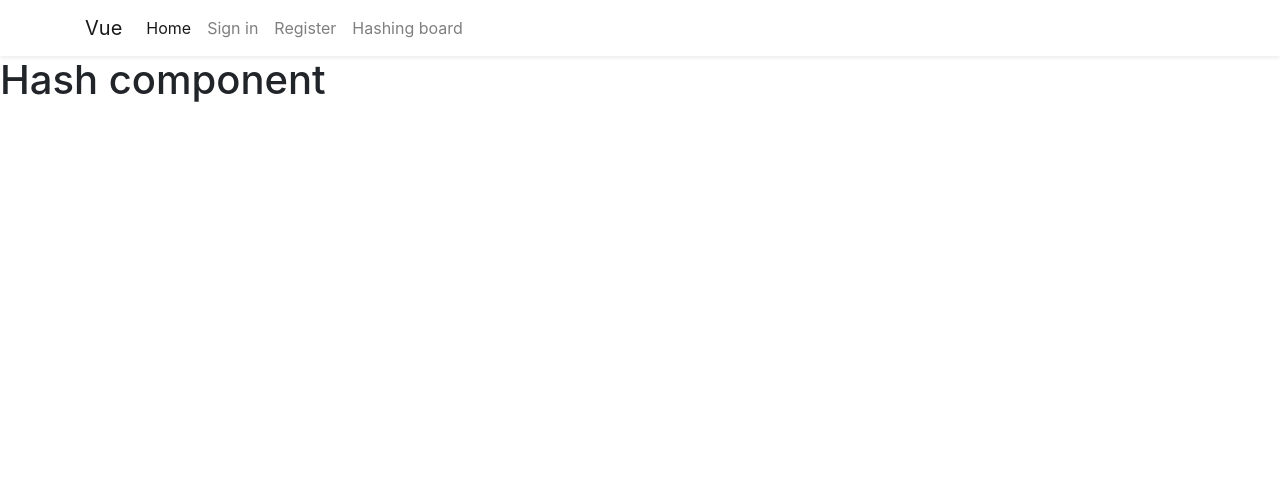
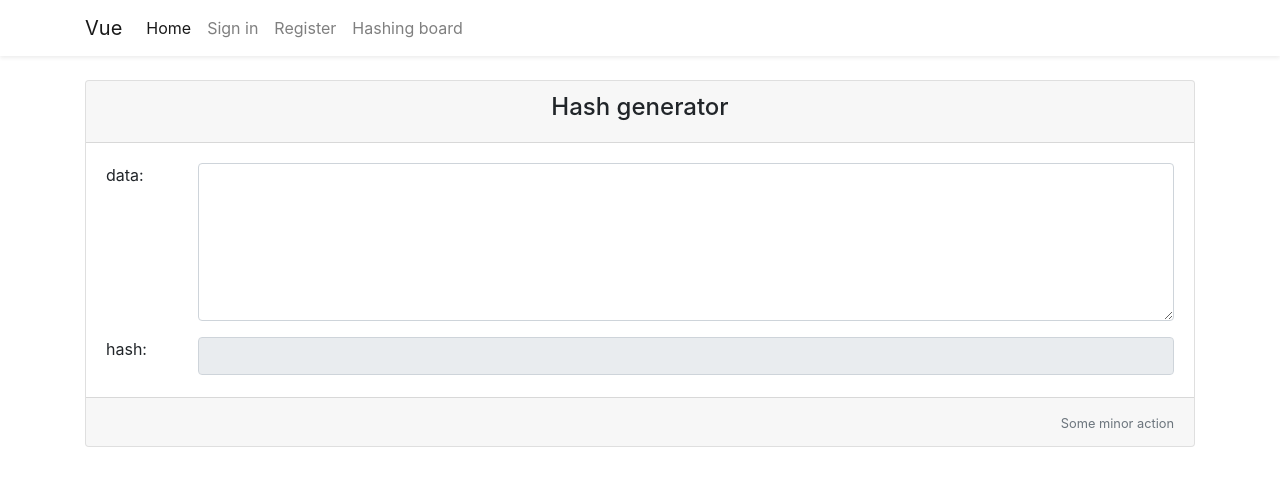
Before and after one commit to marian-roller/86-vue-crypto, a Vue app: page /hash in a window 1280 px wide. Shown: the top 486 px of the page. Built offline with nearby package versions, Linux system fonts and the light colour scheme.

Commit message:
prepare hash component for first data flow

```diff
--- a/src/App.vue
+++ b/src/App.vue
@@ -1,7 +1,9 @@
 <template>
     <div>
         <Navigation />
-        <router-view />
+        <div class="container">
+            <router-view />
+        </div>
     </div>
 </template>
 
--- a/src/components/Hash.vue
+++ b/src/components/Hash.vue
@@ -1,9 +1,77 @@
 <template>
-    <h1>Hash component</h1>
+    <div>
+        <section class="mt-4">
+            <div class="card">
+                <div class="card-header text-center">
+                    <h4>Hash generator</h4>
+                </div>
+                <div class="card-body">
+                    <div class="row">
+                        <div class="col-md-1">
+                            <p>data:</p>
+                        </div>
+                        <div class="col-md-11">
+                            <textarea
+                            id="input"
+                            class="form-control"
+                            rows="6"
+                            v-model="form.input"
+                            @keyup="sendToConvert"
+                            ></textarea>
+                        </div>
+                    </div>
+                    <div class="row mt-3">
+                        <div class="col-md-1">
+                            <p>hash:</p>
+                        </div>
+                        <div class="col-md-11">
+                            <input
+                            id="hash"
+                            type="text"
+                            class="form-control"
+                            readonly
+                            v-model="form.hash"
+                            >
+                        </div>
+                    </div>
+                </div>
+                <div class="card-footer text-muted text-right">
+                    <small>Some minor action</small>
+                </div>
+            </div>
+        </section>
+    </div>
+
 </template>
 
 <script>
 export default {
-    name: 'hash'
+    name: 'hash',
+    data() {
+        return {
+            form: {
+                algorithm: null,
+                input: null,
+                salt: null,
+                hashed: null,
+                hash: null
+            }
+        }
+    },
+    methods: {
+        sendToConvert() {
+            axios.post('hash/convert',
+            {
+                algorithm: md5,
+                input: this.form.input,
+            })
+            .then((response) => {
+                this.form.hash = response.data.result
+            })
+        },
+        clearForm(event) {
+            this.form.hashed = '';
+        }
+    }
 }
 </script>
--- a/src/views/Register.vue
+++ b/src/views/Register.vue
@@ -1,5 +1,5 @@
 <template>
-    <div class="container">
+    <div class="">
         <div class="row justify-content-center">
             <div class="col-md-8">
                 <div class="card mt-4">
--- a/src/views/SignIn.vue
+++ b/src/views/SignIn.vue
@@ -1,5 +1,5 @@
 <template>
-    <div class="container">
+    <div class="">
         <div class="row justify-content-center">
             <div class="col-md-8">
                 <div class="card mt-4">
```
